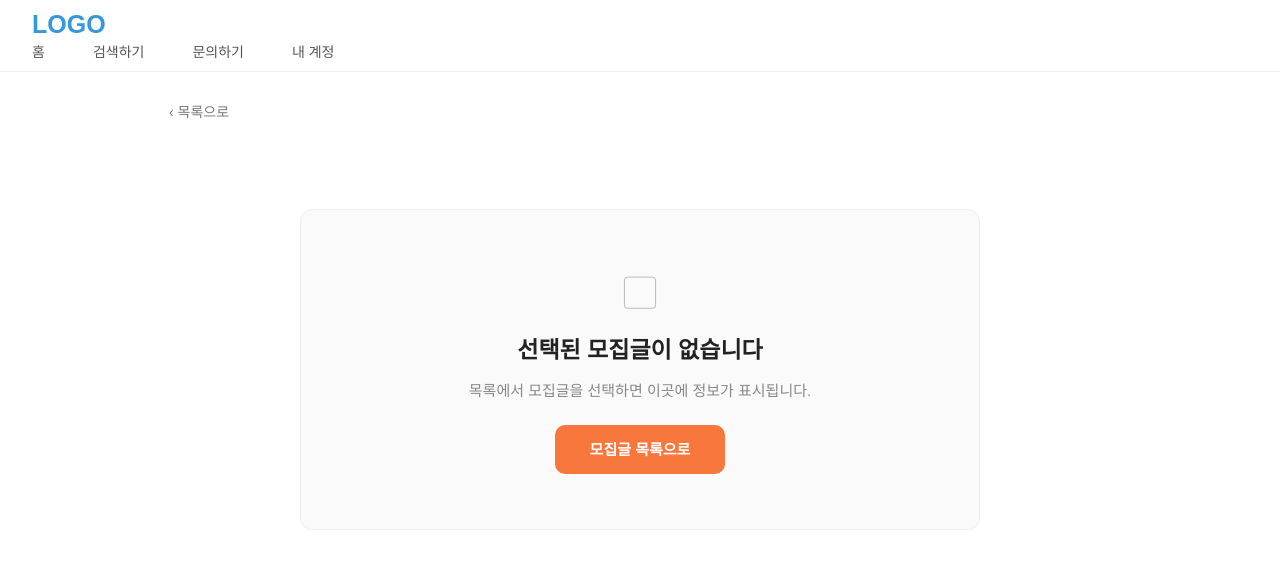
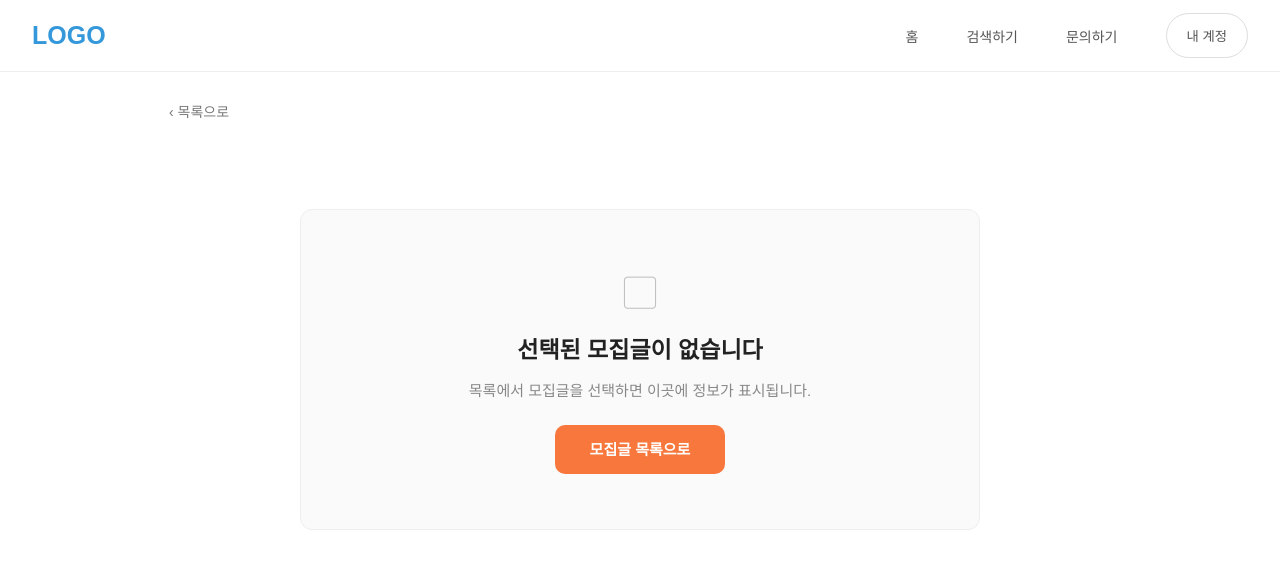
Before and after one commit to ahinjung/soongsil-delivery, a plain HTML site: page frontend/post_detail.html in a window 1280 px wide. Drawn offline with Linux system fonts and the light colour scheme.

Commit message:
상단 헤더 UI 통일

```diff
--- a/frontend/post_detail.html
+++ b/frontend/post_detail.html
@@ -9,15 +9,16 @@
 </head>
 <body class="order-page" data-page="detail">
     <header class="header">
-        <div class="header-inner">
-            <a class="logo" href="index.html">LOGO</a>
-            <nav class="nav" aria-label="주 메뉴">
-                <a href="index.html">홈</a>
-                <a href="index.html#delivery-page">검색하기</a>
-                <a href="index.html">문의하기</a>
-                <a href="mypage.html">내 계정</a>
-            </nav>
-        </div>
+        <h1 class="logo">
+            <a href="index.html">LOGO</a>
+        </h1>
+
+        <nav aria-label="주 메뉴">
+            <a href="index.html">홈</a>
+            <a href="index.html#delivery-page">검색하기</a>
+            <a href="index.html">문의하기</a>
+            <a class="account-link" href="mypage.html">내 계정</a>
+        </nav>
     </header>
 
     <main class="container">
```
